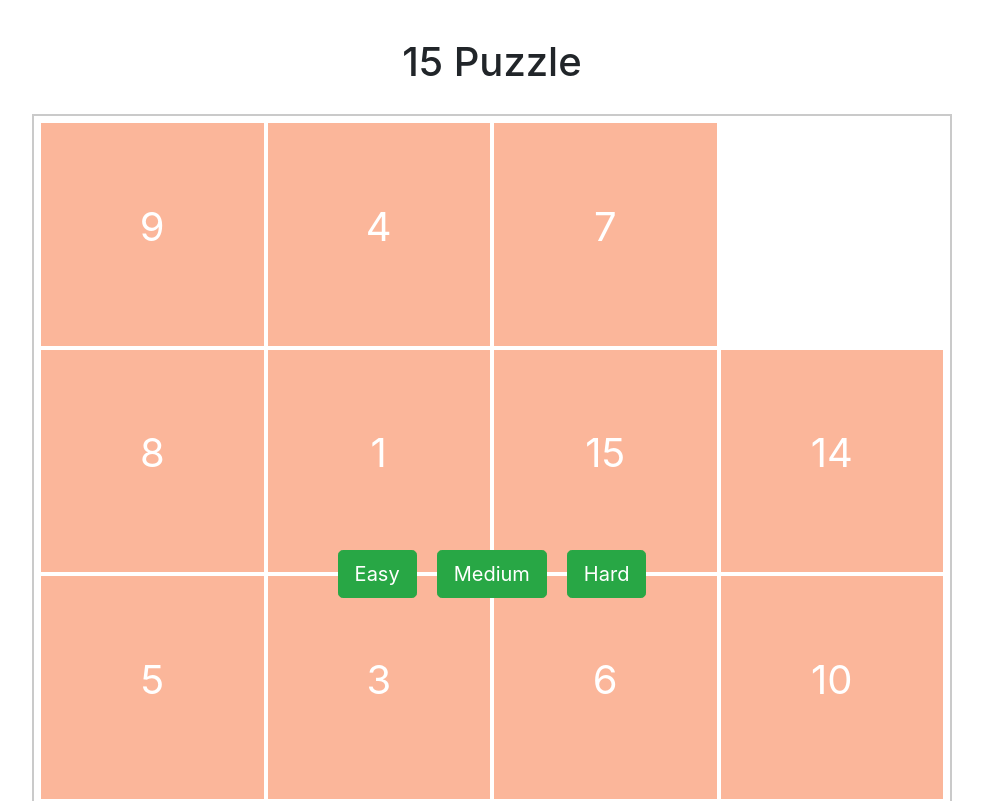
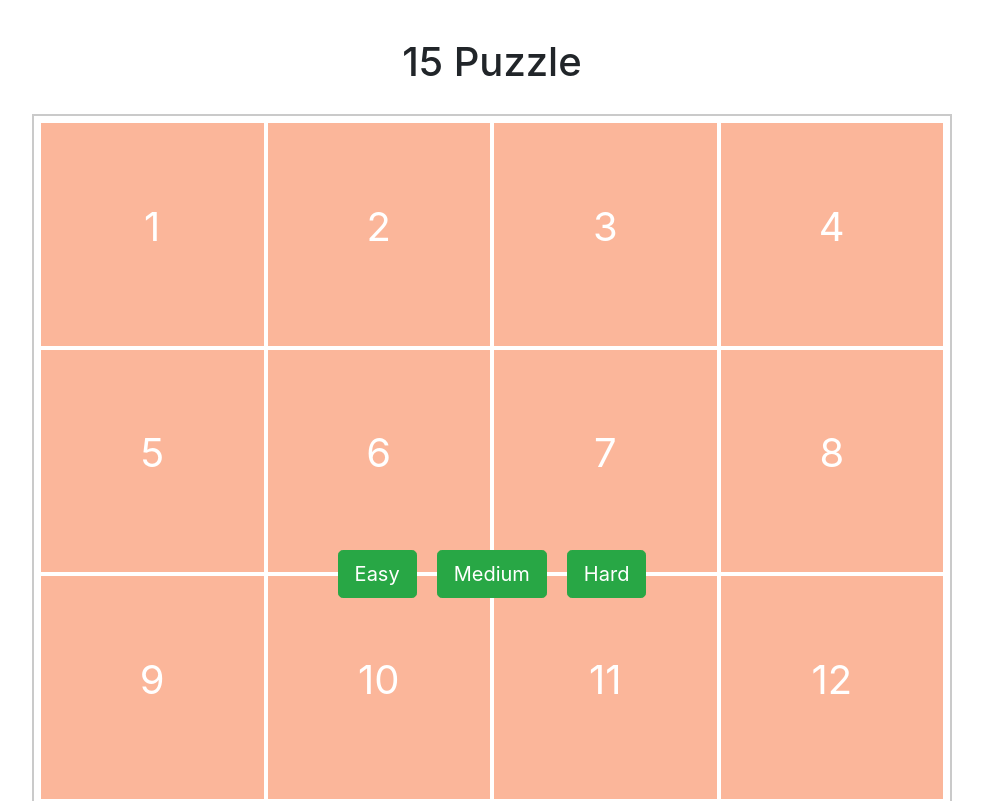
Before and after one commit to edgaryp/15-puzzle, a Vue app: page / in a window 1280 px wide. Shown: the top 801 px of the page, without its empty margins (148-1131 px from the left). Built offline with nearby package versions, Linux system fonts and the light colour scheme.

Commit message:
Added initial tile sorting.

```diff
--- a/babel.config.js
+++ b/babel.config.js
@@ -1,5 +1,5 @@
 module.exports = {
   presets: [
-    '@vue/app',
-  ],
+    '@vue/app'
+  ]
 };
--- a/src/App.vue
+++ b/src/App.vue
@@ -45,7 +45,7 @@ export default {
     ])
   },
   created() {
-    this.createTiles();
+    this.createTiles('init');
   }
 };
 </script>
--- a/src/components/PlayButtons.vue
+++ b/src/components/PlayButtons.vue
@@ -1,6 +1,6 @@
 <template>
   <div>
-    <button type="button" class="btn btn-success btn-lg" @click="start(2)">Easy</button>
+    <button type="button" class="btn btn-success btn-lg" @click="start(3)">Easy</button>
     <button type="button" class="btn btn-success btn-lg" @click="start(4)">Medium</button>
     <button type="button" class="btn btn-success btn-lg" @click="start(5)">Hard</button>
   </div>
--- a/src/components/Puzzle.vue
+++ b/src/components/Puzzle.vue
@@ -1,6 +1,6 @@
 <template>
   <div class="puzzle-wrap col-12">
-    <div v-if="checkVictory" class="victory overlay">
+    <div v-if="checkVictory && gameStart" class="victory overlay">
       <h1>You're awesome!!</h1>
       <h4>Play again?</h4>
       <div>
--- a/src/helpers/tile.js
+++ b/src/helpers/tile.js
@@ -17,10 +17,8 @@ export default class Tile {
 
   getTileMovement() {
     const neighbors = this.getTileNeighbors();
-    if (neighbors.top === 'empty' || neighbors.right === 'empty' || neighbors.left === 'empty' || neighbors.bottom === 'empty') {
-      return true;
-    }
-    return false;
+    const { top, right, bottom, left } = neighbors;
+    return top === 'empty' || right === 'empty' || left === 'empty' || bottom === 'empty';
   }
 
   getTile() {
--- a/src/store.js
+++ b/src/store.js
@@ -31,12 +31,16 @@ export default new Vuex.Store({
     }
   },
   mutations: {
-    createTiles(state) {
+    createTiles(state, init) {
       const tiles = [];
       for (let i = 0; i < state.puzzleDimension ** 2; i += 1) {
         tiles.push(i);
       }
-      state.tiles = tiles.sort(() => Math.random() - 0.5);
+      if (init) {
+        state.tiles = tiles.sort((a, b) => (a === 0) - (b === 0) || +(a > b) || -(a < b));
+      } else {
+        state.tiles = tiles.sort(() => Math.random() - 0.5);
+      }
     },
     startPuzzle(state, difficulty) {
       state.puzzleDimension = difficulty;
```
Also changed, not shown: src/assets/logo.png (deleted), 1 other file (tests, documents, lock files or other folders).
